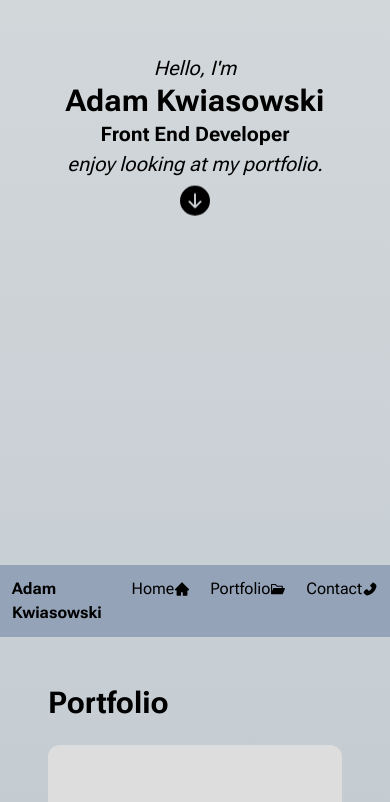
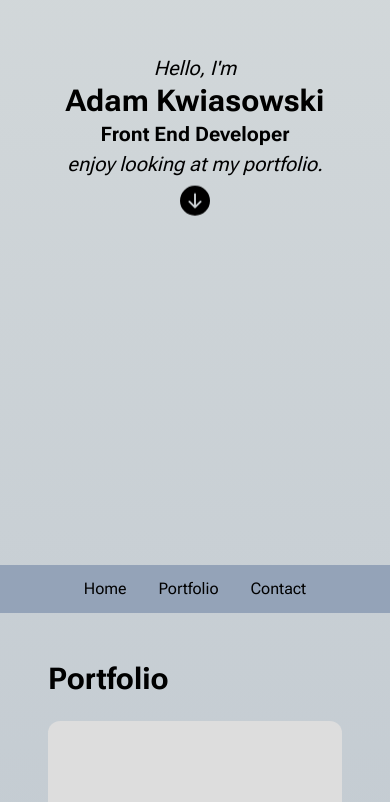
Before and after one commit to Kwiasek/portfolio, a Next.js app: page / in a window 390 px wide. Shown: the part 279-1081 px from the top of the page. Built offline with nearby package versions, Linux system fonts and the light colour scheme.

Commit message:
Updated styling in navigation bar on smaller devices

```diff
--- a/app/components/nav/Nav.js
+++ b/app/components/nav/Nav.js
@@ -5,29 +5,20 @@ export const Nav = () => {
   return (
     <nav
       id="nav"
-      className="w-100 bg-slate-400 dark:bg-slate-900 p-3 flex justify-between sticky top-0"
+      className="w-100 bg-slate-400 dark:bg-slate-900 p-3 flex justify-center md:justify-between sticky top-0"
     >
-      <a href="#home">
+      <a href="#home" className="hidden md:block">
         <strong>Adam Kwiasowski</strong>
       </a>
-      <ul className="flex gap-5">
+      <ul className="flex gap-8 md:gap-5">
         <li>
-          <a href="#home" className="flex items-center justify-between">
-            Home
-            <AiFillHome />
-          </a>
+          <a href="#home">Home</a>
         </li>
         <li>
-          <a href="#portfolio" className="flex items-center justify-between">
-            Portfolio
-            <AiFillFolderOpen />
-          </a>
+          <a href="#portfolio">Portfolio</a>
         </li>
         <li>
-          <a href="#contact" className="flex items-center justify-between">
-            Contact
-            <AiFillPhone />
-          </a>
+          <a href="#contact">Contact</a>
         </li>
       </ul>
     </nav>
```
